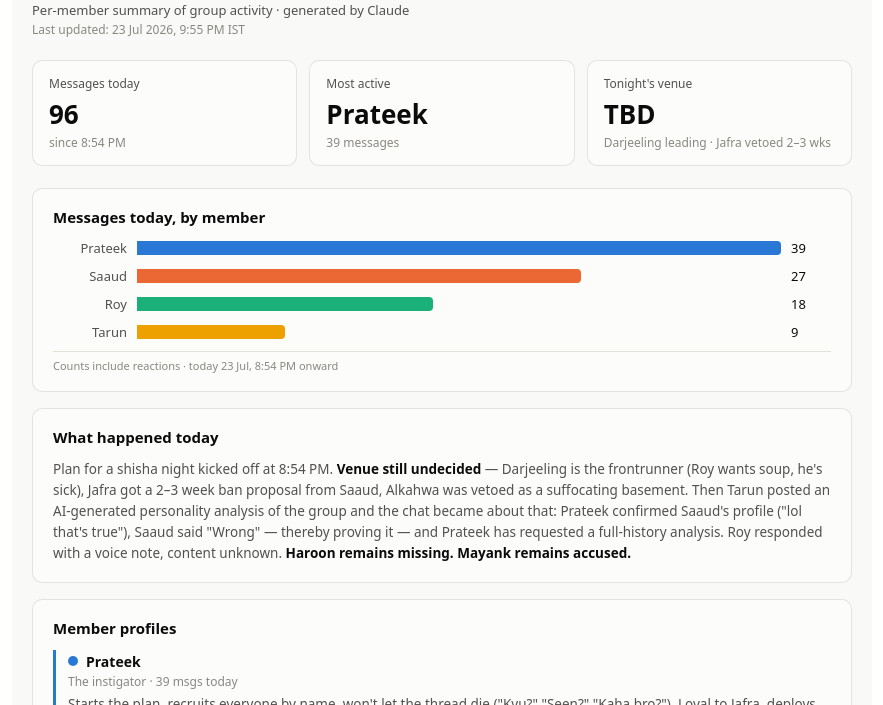
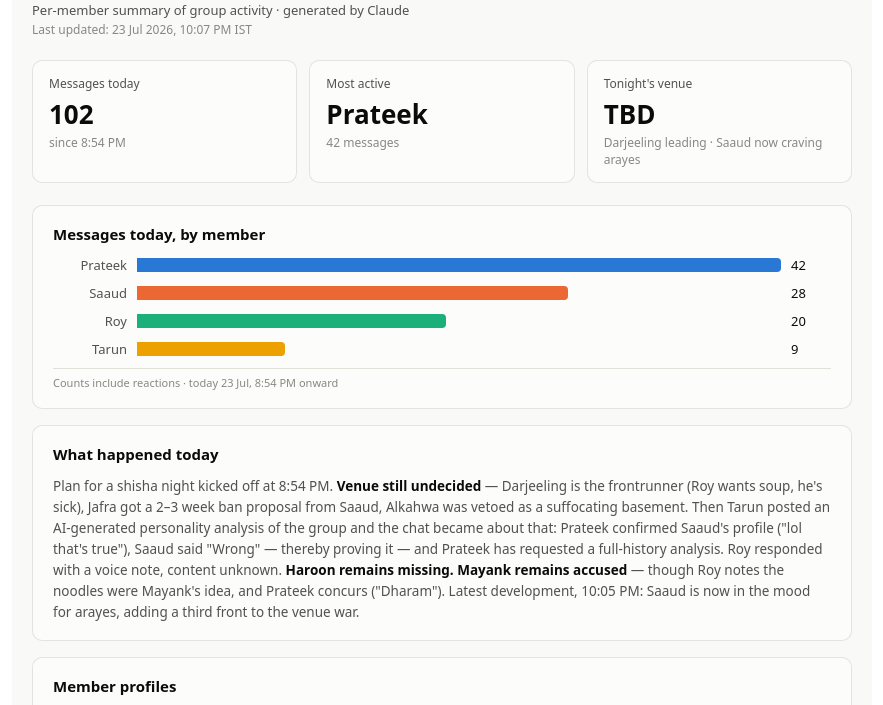
Before and after one commit to tarunrathi07asta/wa-dashboard, a plain HTML site: page index.html in a window 1280 px wide. Shown: the part 61-766 px from the top of the page, without its empty margins (198-1081 px from the left). Drawn offline with Linux system fonts and the light colour scheme.

Commit message:
Update digest: 10:07 PM IST — arayes enters the venue race
Co-Authored-By: Claude Fable 5 <noreply@anthropic.com>
Claude-Session: https://claude.ai/code/session_015qeBk8XLGJfVFmUrRTnuEE

```diff
--- a/index.html
+++ b/index.html
@@ -81,27 +81,27 @@
   <header>
     <h1>Shisha Gang — Live Digest</h1>
     <div class="sub">Per-member summary of group activity · generated by Claude</div>
-    <div class="stamp">Last updated: <span id="updated">23 Jul 2026, 9:55 PM IST</span></div>
+    <div class="stamp">Last updated: <span id="updated">23 Jul 2026, 10:07 PM IST</span></div>
   </header>
 
   <div class="tiles">
-    <div class="tile"><div class="label">Messages today</div><div class="value">96</div><div class="note">since 8:54 PM</div></div>
-    <div class="tile"><div class="label">Most active</div><div class="value">Prateek</div><div class="note">39 messages</div></div>
-    <div class="tile"><div class="label">Tonight's venue</div><div class="value">TBD</div><div class="note">Darjeeling leading · Jafra vetoed 2–3 wks</div></div>
+    <div class="tile"><div class="label">Messages today</div><div class="value">102</div><div class="note">since 8:54 PM</div></div>
+    <div class="tile"><div class="label">Most active</div><div class="value">Prateek</div><div class="note">42 messages</div></div>
+    <div class="tile"><div class="label">Tonight's venue</div><div class="value">TBD</div><div class="note">Darjeeling leading · Saaud now craving arayes</div></div>
   </div>
 
   <section>
     <h2>Messages today, by member</h2>
-    <div class="barrow"><span class="name">Prateek</span><div class="bartrack"><div class="bar" style="width:100%;background:var(--s-prateek)"></div></div><span class="val">39</span><span class="tip">Prateek — 39 messages · peak 8:54–9:04 PM</span></div>
-    <div class="barrow"><span class="name">Saaud</span><div class="bartrack"><div class="bar" style="width:69%;background:var(--s-saaud)"></div></div><span class="val">27</span><span class="tip">Saaud — 27 messages · objections: several</span></div>
-    <div class="barrow"><span class="name">Roy</span><div class="bartrack"><div class="bar" style="width:46%;background:var(--s-roy)"></div></div><span class="val">18</span><span class="tip">Roy — 18 messages + 1 voice note</span></div>
+    <div class="barrow"><span class="name">Prateek</span><div class="bartrack"><div class="bar" style="width:100%;background:var(--s-prateek)"></div></div><span class="val">42</span><span class="tip">Prateek — 42 messages · peak 8:54–9:04 PM</span></div>
+    <div class="barrow"><span class="name">Saaud</span><div class="bartrack"><div class="bar" style="width:67%;background:var(--s-saaud)"></div></div><span class="val">28</span><span class="tip">Saaud — 28 messages · objections: several</span></div>
+    <div class="barrow"><span class="name">Roy</span><div class="bartrack"><div class="bar" style="width:48%;background:var(--s-roy)"></div></div><span class="val">20</span><span class="tip">Roy — 20 messages + 1 voice note</span></div>
     <div class="barrow"><span class="name">Tarun</span><div class="bartrack"><div class="bar" style="width:23%;background:var(--s-tarun)"></div></div><span class="val">9</span><span class="tip">Tarun — 9 messages, mostly AI screenshots</span></div>
     <div class="axisnote">Counts include reactions · today 23 Jul, 8:54 PM onward</div>
   </section>
 
   <section>
     <h2>What happened today</h2>
-    <p class="open-item">Plan for a shisha night kicked off at 8:54 PM. <strong>Venue still undecided</strong> — Darjeeling is the frontrunner (Roy wants soup, he's sick), Jafra got a 2–3 week ban proposal from Saaud, Alkahwa was vetoed as a suffocating basement. Then Tarun posted an AI-generated personality analysis of the group and the chat became about that: Prateek confirmed Saaud's profile ("lol that's true"), Saaud said "Wrong" — thereby proving it — and Prateek has requested a full-history analysis. Roy responded with a voice note, content unknown. <strong>Haroon remains missing. Mayank remains accused.</strong></p>
+    <p class="open-item">Plan for a shisha night kicked off at 8:54 PM. <strong>Venue still undecided</strong> — Darjeeling is the frontrunner (Roy wants soup, he's sick), Jafra got a 2–3 week ban proposal from Saaud, Alkahwa was vetoed as a suffocating basement. Then Tarun posted an AI-generated personality analysis of the group and the chat became about that: Prateek confirmed Saaud's profile ("lol that's true"), Saaud said "Wrong" — thereby proving it — and Prateek has requested a full-history analysis. Roy responded with a voice note, content unknown. <strong>Haroon remains missing. Mayank remains accused</strong> — though Roy notes the noodles were Mayank's idea, and Prateek concurs ("Dharam"). Latest development, 10:05 PM: Saaud is now in the mood for arayes, adding a third front to the venue war.</p>
   </section>
 
   <section>
```
